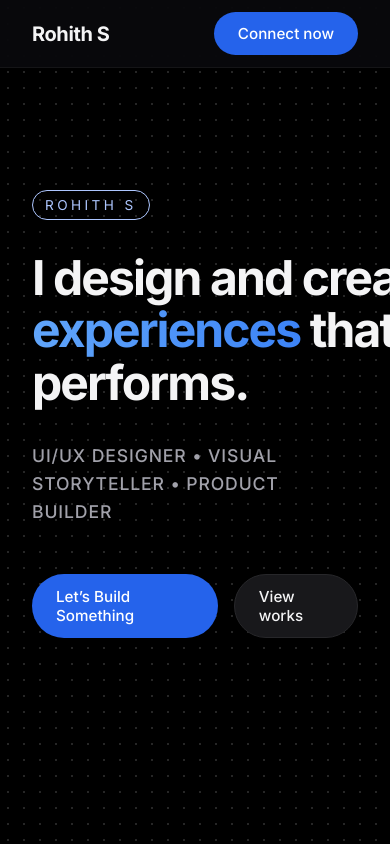
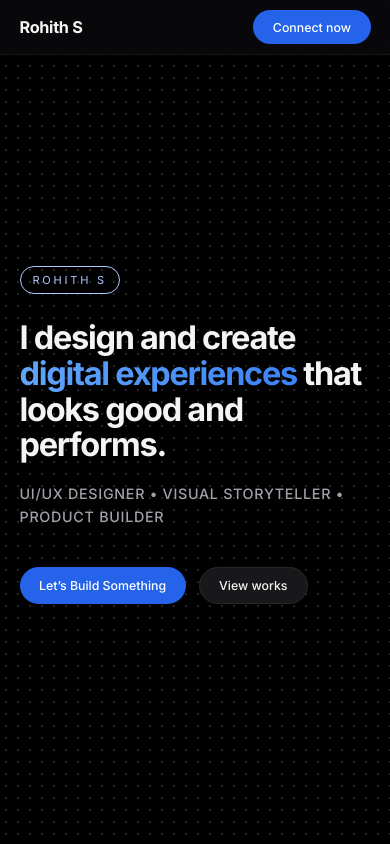
Before and after one commit to Rohithpixelab/portfolio-website, a Next.js app: page / in a window 390 px wide. Shown: the top 844 px of the page. Built offline with nearby package versions, Linux system fonts and the light colour scheme.

Commit message:
hero title. dots

```diff
--- a/src/app/globals.css
+++ b/src/app/globals.css
@@ -9,7 +9,23 @@
 }
 
 html {
+  font-size: 100%;
   scroll-behavior: smooth;
+  overflow-x: hidden;
+}
+
+@media (max-width: 768px) {
+  html {
+    /* Base scaled down to 14px */
+    font-size: 87.5%;
+  }
+}
+
+@media (max-width: 480px) {
+  html {
+    /* Base proportionally scaled to ~13px for tiny screens */
+    font-size: 81.25%;
+  }
 }
 
 body {
@@ -18,6 +34,7 @@ body {
   font-family: var(--font-inter), sans-serif;
   margin: 0;
   padding: 0;
+  overflow-x: hidden;
   -webkit-font-smoothing: antialiased;
   -moz-osx-font-smoothing: grayscale;
 }
@@ -43,19 +60,37 @@ p {
 }
 
 /* Utilities */
+.dotted-bg {
+  position: relative;
+  z-index: 1;
+}
+
+.dotted-bg::before {
+  content: "";
+  position: absolute;
+  top: 0;
+  left: 0;
+  width: 100%;
+  height: 100%;
+  pointer-events: none;
+  background-image: radial-gradient(rgba(255, 255, 255, 0.15) 1px, transparent 1px);
+  background-size: 12px 12px;
+  z-index: -1;
+}
+
 .container {
   max-width: 1200px;
   margin: 0 auto;
-  padding: 0 2rem;
+  padding: 0 clamp(1rem, 5vw, 2.5rem);
 }
 
 .section {
-  padding: 6rem 0;
+  padding: clamp(4rem, 10vw, 8rem) 0;
 }
 
 .section-title {
-  font-size: 2.5rem;
-  margin-bottom: 3rem;
+  font-size: clamp(2rem, 5vw, 3rem);
+  margin-bottom: clamp(2rem, 5vw, 4rem);
   letter-spacing: -0.03em;
 }
 
@@ -78,6 +113,7 @@ p {
   border: none;
   font-family: inherit;
   font-size: 0.95rem;
+  white-space: nowrap;
 }
 
 .btn-primary {
--- a/src/components/CTA.module.css
+++ b/src/components/CTA.module.css
@@ -34,6 +34,7 @@
   display: flex;
   justify-content: center;
   gap: 1.5rem;
+  flex-wrap: wrap;
 }
 @media (max-width: 768px) {
   .container {
--- a/src/components/CTA.tsx
+++ b/src/components/CTA.tsx
@@ -2,7 +2,7 @@ import styles from './CTA.module.css';
 
 export default function CTA() {
   return (
-    <section id="contact" className={`section ${styles.ctaSection}`}>
+    <section id="contact" className={`section ${styles.ctaSection} dotted-bg`}>
       <div className={`container ${styles.container}`}>
         <h2 className={styles.title}>
           Let's build<br />
--- a/src/components/Hero.module.css
+++ b/src/components/Hero.module.css
@@ -18,7 +18,7 @@
   height: 100%;
   pointer-events: none;
   background-image: radial-gradient(rgba(255, 255, 255, 0.15) 1px, transparent 1px);
-  background-size: 16px 16px;
+  background-size: 12px 12px;
   z-index: 0;
 }
 
@@ -30,7 +30,7 @@
   height: 100%;
   pointer-events: none;
   background-image: radial-gradient(rgba(12, 105, 255, 0.8) 1.5px, transparent 1.5px);
-  background-size: 16px 16px;
+  background-size: 12px 12px;
   mask-image: radial-gradient(200px circle at var(--mouse-x, -500px) var(--mouse-y, -500px), black, transparent);
   -webkit-mask-image: radial-gradient(200px circle at var(--mouse-x, -500px) var(--mouse-y, -500px), black, transparent);
   z-index: 0;
@@ -78,11 +78,15 @@
 }
 
 .title {
-  font-size: 4.5rem;
+  font-size: clamp(2.5rem, 6vw + 0.5rem, 5.5rem);
   line-height: 1.1;
-  margin-bottom: 2rem;
+  margin-bottom: clamp(1.5rem, 4vw, 2.5rem);
   font-weight: 700;
   letter-spacing: -0.04em;
+}
+
+.desktopOnlyBreak {
+  display: block;
 }
 
 .subtitle {
@@ -97,13 +101,15 @@
 .actions {
   display: flex;
   gap: 1rem;
+  flex-wrap: wrap;
 }
 
 @media (max-width: 768px) {
-  .title {
-    font-size: 3rem;
-  }
   .hero {
     text-align: left;
+    padding-top: 6rem;
+  }
+  .desktopOnlyBreak {
+    display: none;
   }
 }
--- a/src/components/Hero.tsx
+++ b/src/components/Hero.tsx
@@ -24,7 +24,7 @@ const typingChar: Variants = {
 
 const renderText = (text: string) => {
   return text.split('').map((char, index) => (
-    <motion.span key={index} variants={typingChar} style={{ whiteSpace: 'pre' }}>
+    <motion.span key={index} variants={typingChar} style={{ whiteSpace: 'pre-wrap' }}>
       {char}
     </motion.span>
   ));
@@ -86,15 +86,9 @@ export default function Hero() {
         >
           {renderText("I design and create ")}
           <motion.span className="text-gradient">
-            {renderText("digital")}
+            {renderText("digital experiences ")}
           </motion.span>
-          <br />
-          <motion.span className="text-gradient">
-            {renderText("experiences ")}
-          </motion.span>
-          {renderText("that looks good and")}
-          <br />
-          {renderText("performs.")}
+          {renderText("that looks good and performs.")}
         </motion.h1>
 
         <motion.div
--- a/src/components/Services.tsx
+++ b/src/components/Services.tsx
@@ -9,7 +9,7 @@ export default function Services() {
   ];
 
   return (
-    <section id="services" className={`section ${styles.servicesSection}`}>
+    <section id="services" className={`section ${styles.servicesSection} dotted-bg`}>
       <div className="container">
         <p className={styles.label}>Expertise</p>
         <h2 className="section-title">Services Rendered</h2>
```
